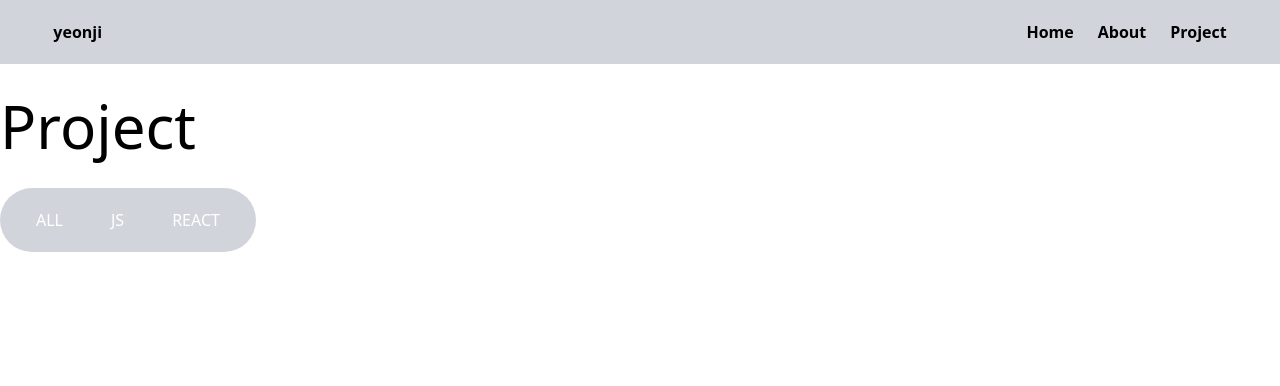
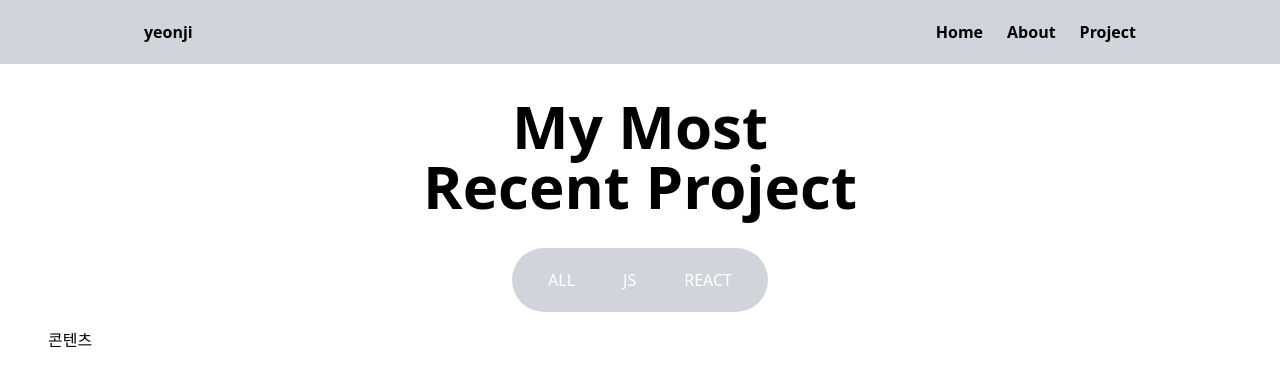
Before and after one commit to lee-yeon-ji/yeonji_portfolio, a React (Create React App) app: page /project in a window 1280 px wide. Shown: the top 386 px of the page. Built offline with nearby package versions, Linux system fonts and the light colour scheme.

Commit message:
project page 틀 작업

```diff
--- a/src/components/Header.jsx
+++ b/src/components/Header.jsx
@@ -15,8 +15,9 @@ export default function Header() {
     const toggleMenu = () => setIsMenuOpen(!isMenuOpen);
 
     return (
-        <header className="sticky top-0 bg-gray-300 position-fixed w-full left-0 rigth-0 z-999 ">
-            <div className="flex justify-between items-center mx-auto w-11/12 h-16 font-bold text-base">
+        <div className="sticky top-0 bg-gray-300 position-fixed w-full left-0 rigth-0 z-999  ">
+            <header className="max-w-5xl mx-auto">
+                <div className="flex justify-between items-center w-full h-16 font-bold text-base px-4">
                     <Link to='/'>yeonji</Link>
                     <nav className="items-center space-x-6 hidden sm:flex">
                         {navItems.map(item => (
@@ -36,7 +37,7 @@ export default function Header() {
                 <aside className={`
             fixed top-0 right-0 w-64 h-full bg-gray-300 z-999
             ${isMenuOpen ? '-translate-x-0' : 'translate-x-full'}
-            sm:hidden transform transition-transform duration-300 ease-in-out`} >
+            sm:hidden transform transition-transform duration-300 ease-in-out `} >
 
                     <div className="flex justify-end p-4">
                         <button className="text-white focus:outline-none" aria-label="close menu" onClick={toggleMenu}>
@@ -58,5 +59,7 @@ export default function Header() {
 
 
             </header>
+
+        </div>
     );
 };
--- a/src/pages/Project.jsx
+++ b/src/pages/Project.jsx
@@ -11,28 +11,37 @@ export default function Project() {
 
     }
 
+    const ProjectCard = () => {
+        return (
+            <div className="">
+                <span className="">콘텐츠</span>
+            </div>
+        )
+    }
+
     return (
-        <div>
+        <div className="max-w-full mx-auto px-4 sm:px-6 lg:px-8">
 
 
             <div className="">
-                <h2 className="my-8  text-4xl md:text-5xl leading-10	sm:leading-12 lg:text-6xl"> Project</h2>
+                <h2 className="my-8 text-4xl md:text-5xl leading-10 text-center font-bold	sm:leading-12 lg:text-6xl">My Most<br/> Recent Project</h2>
             </div>
 
-            <div className=" w-fit flex gap-2 items-center justify-center rounded-full px-4 py-3 bg-gray-300 max-sm:w-full">
+            <div className="flex justify-center">
+                <div className=" w-fit flex gap-2 items-center justify-center rounded-full px-4 py-3 bg-gray-300 max-sm:w-full">
+                    <ProjectButton name={"ALL"}/>
+                    <ProjectButton name={"JS"}/>
+                    <ProjectButton name={"REACT"}/>
+                </div>
+            </div>
 
-
-                <ProjectButton name={"ALL"}/>
-                <ProjectButton name={"JS"}/>
-                <ProjectButton name={"REACT"}/>
-
-
-            </div>
 
             <div className="">
                 <ul className="grid grid-cols-1 gap-4 sm:grid-cols-2 md:grid-cols-3 lg:grid-cols-4">
-                    <li >
-                        <div className=""></div>
+                    <li>
+                        <div className="border-3 border-gray-300 rounded-lg p-4">
+                            <span className="">콘텐츠</span>
+                        </div>
                     </li>
                 </ul>
             </div>
```
Lines whose indentation alone changed are shown as unchanged.
